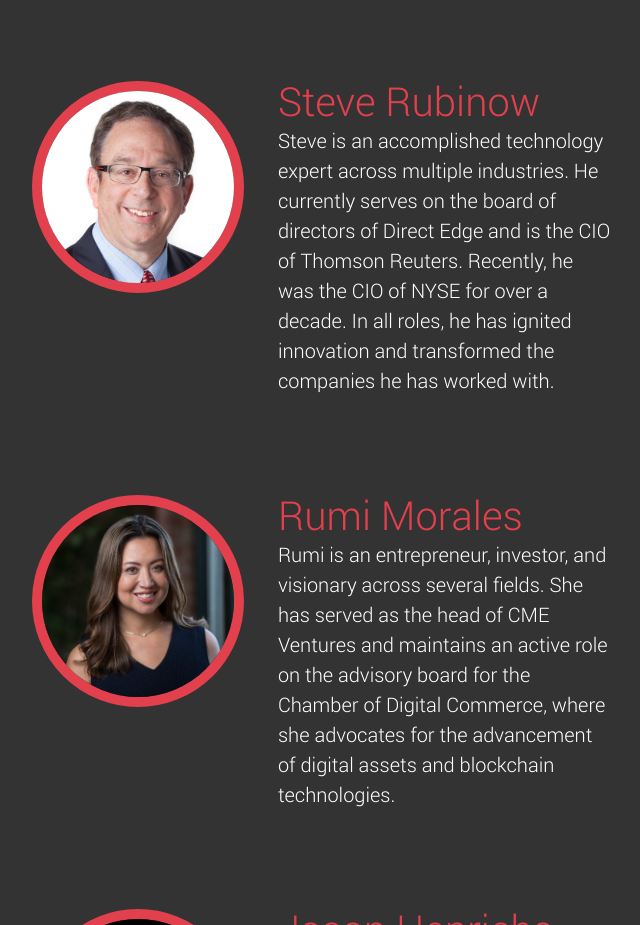
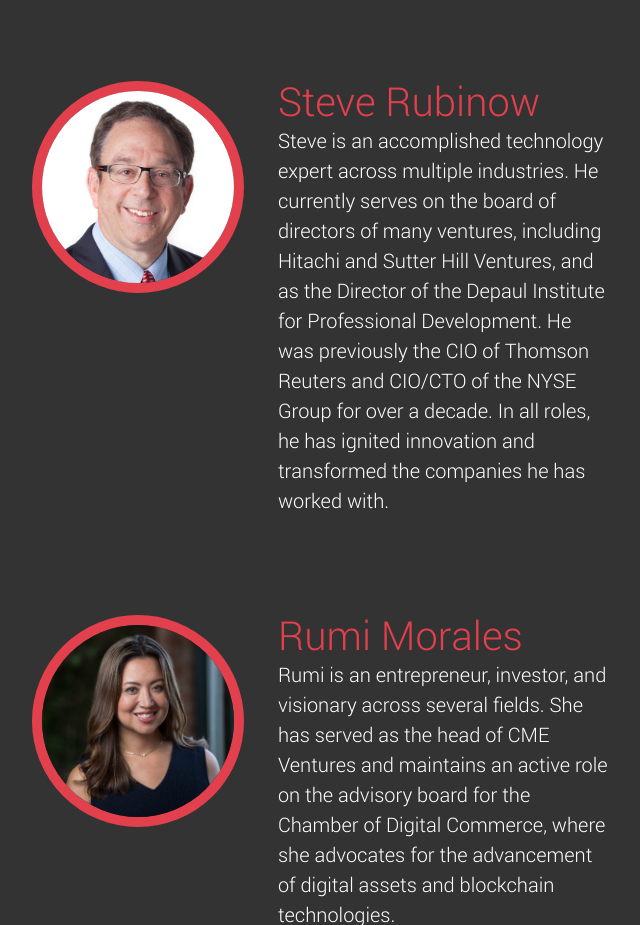
Before and after one commit to Illinois-Founders/Genesis, a plain HTML site: page index.html in a window 1280 px wide. Shown: the part 2980-3905 px from the top of the page, without its empty margins (288-928 px from the left). Drawn offline with Linux system fonts and the light colour scheme; a web font is replaced by a local one.

Commit message:
Updated Steve's bio

```diff
--- a/index.html
+++ b/index.html
@@ -314,9 +314,10 @@
                     <div class="bio-text">
                         <p class="bio-name">Steve Rubinow</p>
                         <p class="bio-description">Steve is an accomplished technology expert across multiple industries. He currently serves
-                                                   on the board of directors of Direct Edge and is the CIO of Thomson Reuters. Recently, he
-                                                   was the CIO of NYSE for over a decade. In all roles, he has ignited innovation and transformed
-                                                   the companies he has worked with.</p>
+                                                   on the board of directors of many ventures, including Hitachi and Sutter Hill Ventures, and
+                                                   as the Director of the Depaul Institute for Professional Development. He was
+                                                   previously the CIO of Thomson Reuters and CIO/CTO of the NYSE Group for over a decade. In all
+                                                   roles, he has ignited innovation and transformed the companies he has worked with.</p>
                     </div>
                 </div>
                 <div class="bio-container">
```
